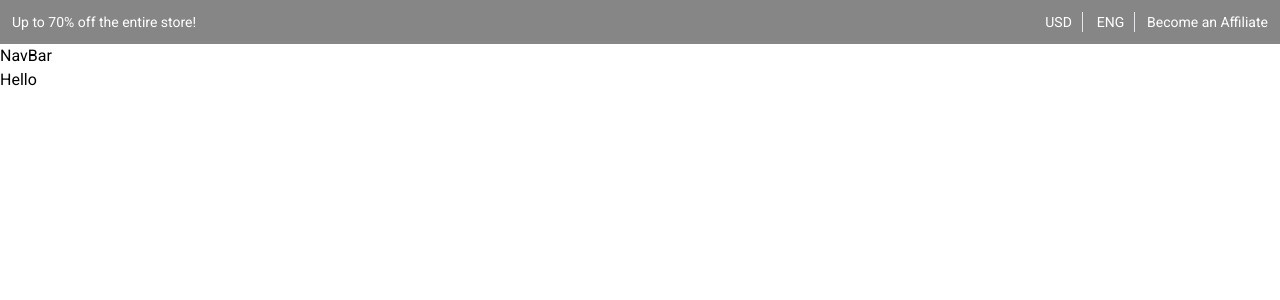
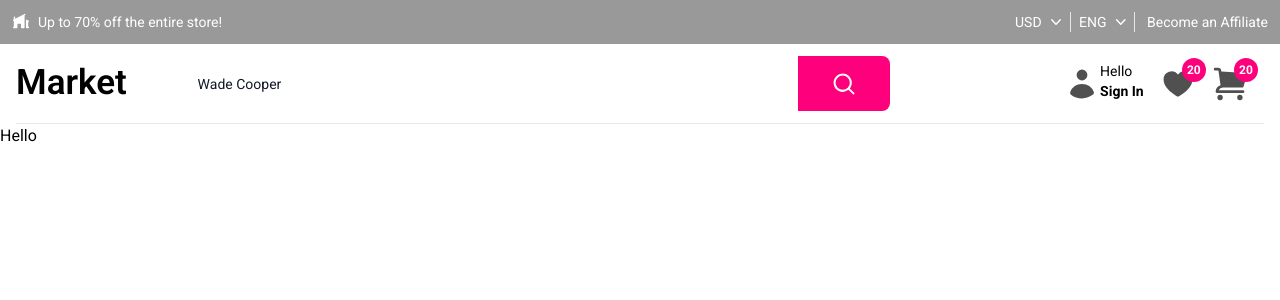
Before and after one commit to Evar-SF27/market, a Next.js app: page / in a window 1280 px wide. Shown: the top 300 px of the page. Built offline with nearby package versions, Linux system fonts and the light colour scheme.

Commit message:
adding mainBar

```diff
--- a/app/globals.css
+++ b/app/globals.css
@@ -21,3 +21,12 @@
 .custom-btn {
     @apply flex flex-row relative justify-center items-center py-3 px-6 outline-none;
 }
+.icons-small {
+    @apply h-[26px] w-[26px];
+}
+.icons-medium {
+    @apply h-[36px] w-[36px];
+}
+.icons-large {
+    @apply h-[48px] w-[48px];
+}
--- a/components/dropdown/dropdown.tsx
+++ b/components/dropdown/dropdown.tsx
@@ -3,6 +3,7 @@
 import { Fragment } from "react"
 import { Menu, Transition } from "@headlessui/react"
 import { DropDownProps } from "@/types"
+import { ChevronDownIcon } from "@heroicons/react/20/solid"
 
 
 const Dropdown = ({ getter, setter, dropdownStyles, selectedStyles, elementStyles, dropdownElements } : DropDownProps) => {
@@ -11,7 +12,7 @@ const Dropdown = ({ getter, setter, dropdownStyles, selectedStyles, elementStyle
       <div>
         <Menu.Button className={selectedStyles}>
           {getter}
-          {/* <ChevronDownIcon className="-mr-1 h-5 w-5 text-gray-400" aria-hidden="true" /> */}
+          <ChevronDownIcon className="mx-1 h-5 w-5 text-white" aria-hidden="true" />
         </Menu.Button>
       </div>
 
--- /dev/null
+++ b/components/nav/mainBar.tsx
@@ -0,0 +1,44 @@
+import { HeartIcon, ShoppingCartIcon, UserIcon } from "@heroicons/react/20/solid"
+import { SearchBar } from ".."
+
+const MainBar = () => {
+  return (
+    <div className="sm:mx-4 mx-2 h-20 border-b flex items-center justify-between">
+        <div className="flex justify-between w-[70%]">
+            <div className="w-[90px] sm:w-[180px]">
+                <h1 className="sm:text-[35px] text-[24px] font-semibold h-[55px] flex items-center">
+                    Market
+                </h1>
+            </div>
+            <div className="flex-start">
+                <SearchBar />
+            </div>
+        </div>
+        <div className="w-[200px] flex justify-around mr-2">
+            <div className="flex">
+                <button>
+                    <UserIcon className="text-secondary-900 icons-medium" />
+                </button>
+                <div className="mt-[20px]">
+                    <p className="text-sm">Hello</p>
+                    <p className="text-sm font-bold">Sign In</p>
+                </div>
+            </div>
+            <button className="mb-6">
+                <div className="relative inline-flex items-center justify-center w-6 h-6 text-xs font-bold text-white bg-primary rounded-full top-4 left-4">
+                    20
+                </div>
+                <HeartIcon className="text-secondary-900 icons-medium" />
+            </button>
+            <button className="mb-6">
+                <div className="relative inline-flex items-center justify-center w-6 h-6 text-xs font-bold text-white bg-primary rounded-full top-4 left-4">
+                    20
+                </div>
+                <ShoppingCartIcon className="text-secondary-900 icons-medium" />
+            </button>
+        </div>
+    </div>
+  )
+}
+
+export default MainBar
--- a/components/nav/navBar.tsx
+++ b/components/nav/navBar.tsx
@@ -1,10 +1,10 @@
-import { TopBar } from ".."
+import { MainBar, TopBar } from ".."
 
 const navBar = () => {
   return (
     <div>
         <TopBar />
-      NavBar
+        <MainBar />
     </div>
   )
 }
--- a/components/nav/topBar.tsx
+++ b/components/nav/topBar.tsx
@@ -2,13 +2,15 @@
 
 import { DropDown } from ".."
 import { useState } from "react"
+import { HomeModernIcon } from "@heroicons/react/20/solid"
 
 const topBar = () => {
     const [selectedCurrency, setSelectedCurrency] = useState("USD")
     const [selectedLanguage, setSelectedLanguage] = useState("ENG")
   return (
     <div className="h-11 bg-secondary-800 flex-between px-3">
-        <div>
+        <div className="flex">
+            <HomeModernIcon className="w-[18px] h-[18px] mr-2 text-white" />
             <p className="text-sm text-white">
                 Up to 70% off the entire store!
             </p>
@@ -17,7 +19,7 @@ const topBar = () => {
             <DropDown
                 getter={selectedCurrency}
                 setter={setSelectedCurrency}
-                selectedStyles="w-12 mr-1 text-white border-r text-sm"
+                selectedStyles="flex w-14 mx-1 text-white border-r text-sm"
                 dropdownStyles="absolute right-0 z-10 mt-3 w-15 origin-top-right rounded-md bg-white shadow-lg ring-1 ring-black ring-opacity-5 focus:outline-none"
                 elementStyles="flex justify-center px-4 py-2 text-sm"
                 dropdownElements={["USD", "EUR", "XAF"]}
@@ -25,7 +27,7 @@ const topBar = () => {
             <DropDown
                 getter={selectedLanguage}
                 setter={setSelectedLanguage}
-                selectedStyles="w-12 mr-1 text-white border-r text-sm"
+                selectedStyles="flex w-14 mx-1 text-white border-r text-sm"
                 dropdownStyles="absolute right-0 z-10 mt-3 w-15 origin-top-right rounded-md bg-white shadow-lg ring-1 ring-black ring-opacity-5 focus:outline-none"
                 elementStyles="flex justify-center px-4 py-2 text-sm"
                 dropdownElements={["ENG", "FRE", "POR"]}
--- /dev/null
+++ b/components/searchBar/searchBar.tsx
@@ -0,0 +1,98 @@
+"use client"
+
+import { Fragment, useState } from 'react'
+import { Combobox, Transition } from '@headlessui/react'
+import { PersonProps } from '@/types'
+import { ChevronUpDownIcon, MagnifyingGlassIcon } from '@heroicons/react/20/solid'
+// import { CheckIcon, ChevronUpDownIcon } from '@heroicons/react/20/solid'
+
+const people = [
+  { id: 1, name: 'Wade Cooper' },
+  { id: 2, name: 'Arlene Mccoy' },
+  { id: 3, name: 'Devon Webb' },
+  { id: 4, name: 'Tom Cook' },
+  { id: 5, name: 'Tanya Fox' },
+  { id: 6, name: 'Hellen Schmidt' },
+]
+
+export default function SearchBar() {
+  const [selected, setSelected] = useState(people[0])
+  const [query, setQuery] = useState('')
+
+  const filteredPeople =
+    query === ''
+      ? people
+      : people.filter((person) =>
+          person.name
+            .toLowerCase()
+            .replace(/\s+/g, '')
+            .includes(query.toLowerCase().replace(/\s+/g, ''))
+        )
+
+  return (
+    <div className="ml-8 w-[55vw]">
+      <Combobox value={selected} onChange={setSelected}>
+        <div className="relative">
+          <div className="relative w-full cursor-default overflow-hidden rounded-lg text-left focus:outline-none focus-visible:ring-2 focus-visible:ring-white focus-visible:ring-opacity-75 focus-visible:ring-offset-2 focus-visible:ring-offset-teal-300 sm:text-sm">
+            <Combobox.Input
+              className="w-full bg-red h-[55px] border-none py-2 pl-3 pr-10 text-sm leading-5 text-gray-900 focus:ring-0"
+              displayValue={(person: PersonProps) => person.name}
+              onChange={(event) => setQuery(event.target.value)}
+            />
+            <Combobox.Button className="bg-primary w-[13%] justify-center absolute inset-y-0 right-0 flex items-center">
+              <MagnifyingGlassIcon className="text-white icons-small" />
+            </Combobox.Button>
+          </div>
+          <Transition
+            as={Fragment}
+            leave="transition ease-in duration-100"
+            leaveFrom="opacity-100"
+            leaveTo="opacity-0"
+            afterLeave={() => setQuery('')}
+          >
+            <Combobox.Options className="absolute mt-1 max-h-60 w-full overflow-auto rounded-md bg-white py-1 text-base shadow-lg ring-1 ring-black ring-opacity-5 focus:outline-none sm:text-sm">
+              {filteredPeople.length === 0 && query !== '' ? (
+                <div className="relative cursor-default select-none py-2 px-4 text-gray-700">
+                  Nothing found.
+                </div>
+              ) : (
+                filteredPeople.map((person: PersonProps) => (
+                  <Combobox.Option
+                    key={person.id}
+                    className={({ active }) =>
+                      `relative cursor-default select-none py-2 pl-10 pr-4 ${
+                        active ? 'bg-teal-600 text-white' : 'text-gray-900'
+                      }`
+                    }
+                    value={person}
+                  >
+                    {({ selected, active }) => (
+                      <>
+                        <span
+                          className={`block truncate ${
+                            selected ? 'font-medium' : 'font-normal'
+                          }`}
+                        >
+                          {person.name}
+                        </span>
+                        {selected ? (
+                          <span
+                            className={`absolute inset-y-0 left-0 flex items-center pl-3 ${
+                              active ? 'text-white' : 'text-teal-600'
+                            }`}
+                          >
+                            {/* <CheckIcon className="h-5 w-5" aria-hidden="true" /> */}
+                          </span>
+                        ) : null}
+                      </>
+                    )}
+                  </Combobox.Option>
+                ))
+              )}
+            </Combobox.Options>
+          </Transition>
+        </div>
+      </Combobox>
+    </div>
+  )
+}
--- a/package.json
+++ b/package.json
@@ -9,6 +9,8 @@
     "lint": "next lint"
   },
   "dependencies": {
+    "@headlessui/react": "^1.7.15",
+    "@heroicons/react": "^2.0.18",
     "@types/node": "20.4.1",
     "@types/react": "18.2.14",
     "@types/react-dom": "18.2.6",
@@ -18,7 +20,6 @@
     "react": "18.2.0",
     "react-dom": "18.2.0",
     "tailwindcss": "3.3.2",
-    "typescript": "5.1.6",
-    "@headlessui/react": "^1.7.15"
+    "typescript": "5.1.6"
   }
 }
--- a/tailwind.config.js
+++ b/tailwind.config.js
@@ -20,8 +20,9 @@ module.exports = {
         "secondary": {
           DEFAULT: "#B5B5B5",
           100: "#D8D8D8",
-          500: "#A2A2A2",
-          800: "#868686"
+          500: "#B2B2B2",
+          800: "#999999",
+          900: "#505050"
         }
       },
       backgroundImage: {
--- a/types/index.ts
+++ b/types/index.ts
@@ -25,6 +25,11 @@
 //     transmission: string
 // }
 
+export interface PersonProps {
+    id: number,
+    name: string,
+}
+
 export interface DropDownProps {
     getter?: string,
     setter?: (currency: string) => void
```
Also changed, not shown: components/index.ts (+6 -1 lines), 1 other file (tests, documents, lock files or other folders).
